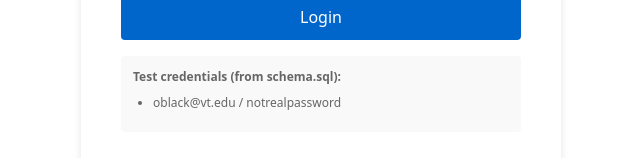
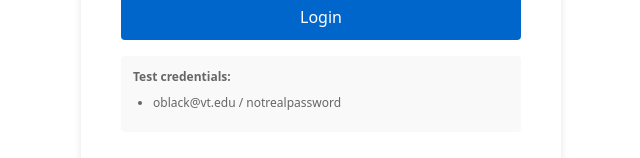
Before and after one commit to EssiawJulian/Meal-Plan-Optimizer, a React (Vite) app in the folder client/: page / in a window 1280 px wide. Both pictures are taken after a click on the button "Nutritionist Login". Shown: the part 548-706 px from the top of the page, without its empty margins (319-959 px from the left). Built offline with nearby package versions, Linux system fonts and the light colour scheme.

Commit message:
ui changes

```diff
--- a/client/src/pages/Login.tsx
+++ b/client/src/pages/Login.tsx
@@ -152,7 +152,7 @@ export default function Login({ onLoginSuccess }: Props) {
             </form>
 
             <div style={{ marginTop: 16, fontSize: 12, color: "#666", backgroundColor: "#f9f9f9", padding: 12, borderRadius: 4 }}>
-              <strong>Test credentials (from schema.sql):</strong>
+              <strong>Test credentials:</strong>
               <ul style={{ margin: "8px 0", paddingLeft: 20 }}>
                 {selectedRole === "user" && <li>alice.smith@example.com / notrealpassword</li>}
                 {selectedRole === "admin" && <li>admin1@vt.edu / notrealpassword</li>}
--- a/client/src/pages/NutritionistDashboard.tsx
+++ b/client/src/pages/NutritionistDashboard.tsx
@@ -39,9 +39,6 @@ export default function NutritionistDashboard({ user, onLogout }: Props) {
         </p>
         <ul style={{ paddingLeft: 24, lineHeight: 1.8 }}>
           <li>View user questions and provide guidance</li>
-          <li>Review meal plans and provide recommendations</li>
-          <li>Access nutrition analysis tools</li>
-          <li>Manage client consultations</li>
         </ul>
       </div>
     </div>
```
